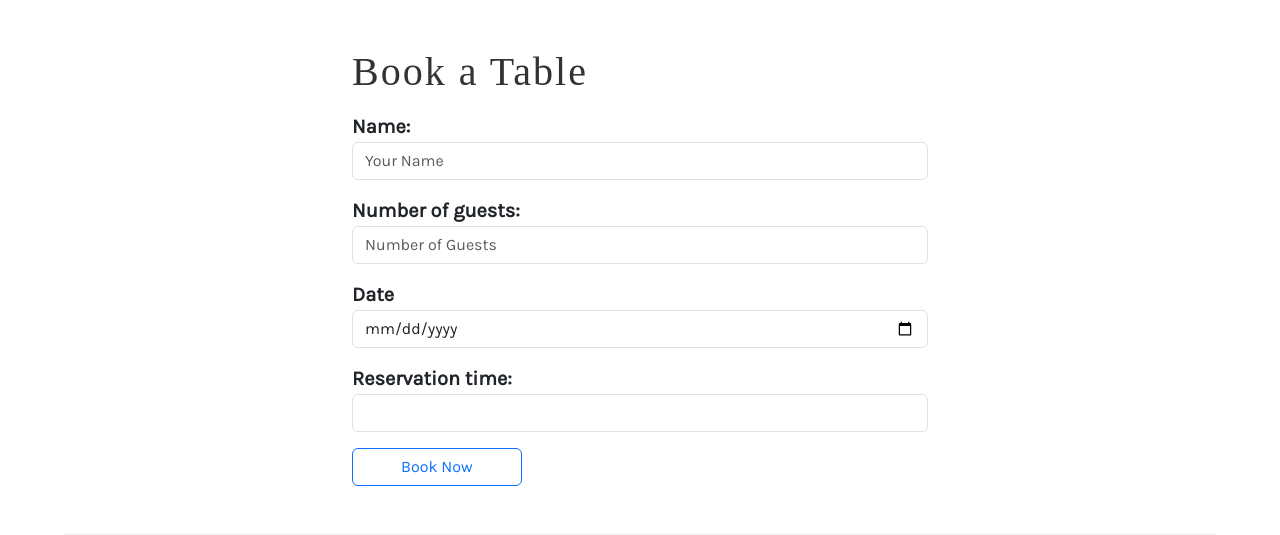
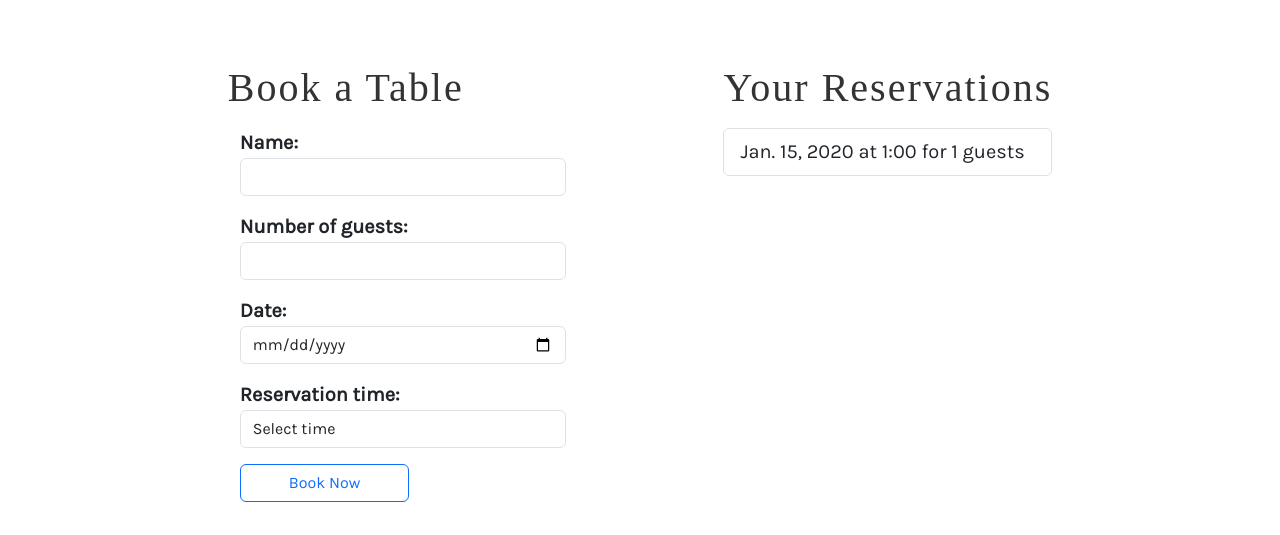
Before and after one commit to IonutLuca86/littlelemon, a Django app: page /restaurant/book in a window 1280 px wide. Shown: the part 276-811 px from the top of the page. Run offline with Django 5.2, Linux system fonts and the light colour scheme; a user stored in the database is signed in; tables that the repository leaves empty hold one stand-in row (values such as "Sample post"); some libraries are stand-ins or nearby versions; some web fonts are replaced.

Commit message:
added reservsation, menu item add/modify/delete

```diff
--- a/restaurantAPI/forms.py
+++ b/restaurantAPI/forms.py
@@ -1,7 +1,7 @@
 from django import forms
 from django.contrib.auth.forms import UserCreationForm, PasswordChangeForm
 from django.contrib.auth.models import User
-from .models import Booking
+from .models import Booking, Menu
 
 class RegisterForm(UserCreationForm):
     email = forms.EmailField()
@@ -12,12 +12,25 @@
 
 
 class BookingForm(forms.ModelForm):
-
     class Meta:
         model = Booking
+        exclude = ['user_id']
         fields = ['name','no_of_guests','bookingDate','reservation_time']
+        widgets = {
+            'bookingDate': forms.DateInput(attrs={'type': 'date', 'class': 'form-control'}),
+            'reservation_time': forms.Select(attrs={'class': 'form-control'}),
+            'name': forms.TextInput(attrs={'class': 'form-control'}),
+            'no_of_guests': forms.NumberInput(attrs={'class': 'form-control'}),
+        }
+
 
 class CustomChangePasswordForm(PasswordChangeForm):
     old_password = forms.PasswordInput
     new_password1 = forms.PasswordInput
     new_password2 = forms.PasswordInput
+
+
+class MenuForm(forms.ModelForm):
+    class Meta:
+        model = Menu
+        fields = ['title','description','price','inventory']
--- a/restaurantAPI/models.py
+++ b/restaurantAPI/models.py
@@ -1,9 +1,11 @@
 from django.db import models
+from django.contrib.auth.models import User
 
 # Create your models here.
 
 class Booking(models.Model):
     id = models.AutoField(primary_key=True)
+    user_id = models.ForeignKey(User, on_delete=models.DO_NOTHING)
     name = models.CharField(max_length=255)
     no_of_guests = models.IntegerField()
     bookingDate = models.DateField()
--- a/restaurantAPI/templates/book.html
+++ b/restaurantAPI/templates/book.html
@@ -3,40 +3,45 @@
 
 
 {% block content %}
-<div class="container my-5" style="max-width: 600px;">
+<div class="container my-5 d-flex flex-column flex-md-row justify-content-evenly aling-item-center" >
+    <div>
         <h2>Book a Table</h2>
 
-    <!-- Display errors if the form is not valid -->
+        <form method="post" class="container" style="width: 350px;">
+            {% csrf_token %}
+
+            <!-- Display form errors properly -->
             {% if form.errors %}
                 <div class="alert alert-danger">
                     <ul>
-                {% for field in form %}
-                    {% for error in field.errors %}
-                        <li>{{ error }}</li>
+                        {% for field, errors in form.errors.items %}
+                            {% for error in errors %}
+                                <li>{{ field|capfirst }}: {{ error }}</li>
                             {% endfor %}
                         {% endfor %}
                     </ul>
                 </div>
             {% endif %}
 
-    <form method="post">
-        {% csrf_token %}
             <p>
-            <label for="first_name">Name:</label>
-            <input type="text" class="form-control" placeholder="Your Name" maxlength="200" required="" id="first_name">
+                <label for="{{ form.name.id_for_label }}">Name:</label>
+                {{ form.name }}
             </p>
             <p>
-            <label for="nr_of_guests">Number of guests:</label>
-            <input type="number" class="form-control" placeholder="Number of Guests" maxlength="20" required="" id="nr_of_guests">
+                <label for="{{ form.no_of_guests.id_for_label }}">Number of guests:</label>
+                {{ form.no_of_guests }}
             </p>
             <p>
-            <label for="reservation_date">Date</label>
-            <input type="date" class="form-control" required="" id="reservation_date"></input>
+                <label for="{{ form.bookingDate.id_for_label }}">Date:</label>
+                {{ form.bookingDate }}
             </p>
             <p>
-            <label for="reservation_slot">Reservation time:</label>
-            <select id="reservation_slot" class="form-control">
-            <option value="0" disabled>Select time</option>
+                <label for="{{ form.reservation_time.id_for_label }}">Reservation time:</label>
+                <select name="reservation_time" id="{{ form.reservation_time.id_for_label }}" class="form-control">
+                    <option value="" disabled selected>Select time</option>
+                    {% for slot in available_slots %}
+                        <option value="{{ slot }}">{{ slot }}:00</option>
+                    {% endfor %}
                 </select>
             </p>
 
@@ -45,9 +50,29 @@
             </div>
         </form>
     </div>
+    {% if user_bookings %}
+    <div>
+        <h2> Your Reservations</h2>
+        <ul class="list-group">
+            {% for booking in user_bookings %}
+                <li class="list-group-item">
+                    {{ booking.bookingDate }} at {{ booking.reservation_time }}:00 for {{ booking.no_of_guests }} guests
+                </li>
+            {% endfor %}
+        </ul>
+    </div>
+    {% endif %}
+</div>
 {% endblock %}
 
 <script>
+    document.getElementById('bookingDate').addEventListener('change', function () {
+        let selectedDate = this.value;
+        window.location.href = "?date=" + selectedDate;
+    });
+</script>
+
+<!-- <script>
     const date = new Date()
     document.getElementById('reservation_date').value = `${date.getFullYear()}-${(date.getMonth() + 1).toString().padStart(2, "0")}-${date.getDate().toString().padStart(2, "0")}`
 
@@ -69,13 +94,13 @@
         console.log(data)
         let bookings = ''
 
-        /* Step 11: Part three */
+
         data.forEach(booking => {
-            reserved_slots.push(booking.fields.reservation_slot)
-            bookings += `<p>${booking.fields.first_name} - ${booking.fields.reservation_slot}</p>`
+            reserved_slots.push(booking.fields.reservation_time)
+            bookings += `<p>${booking.fields.first_name} - ${booking.fields.reservation_time}</p>`
         })
 
-        /* Corrected logic for populating reservation time options */
+
         let slot_options = '<option value="0" disabled>Select time</option>';
         for (let i = 9; i < 21; i++) {
             var label = formatTime(i);
@@ -116,4 +141,4 @@
         getBookings()
         })
     })
-</script>
+</script> -->
--- a/restaurantAPI/templates/index.html
+++ b/restaurantAPI/templates/index.html
@@ -8,7 +8,7 @@
       <p>
         30% Off This Weekend
       </p>
-      <a href="#" class="cta"> Book now </a>
+      <a href="{% url 'book' %}" class="cta"> Book now </a>
     </article>
   </section>
   <section>
@@ -19,7 +19,7 @@
         Our menu consists of 12-15 seasonal items based on Italian, Greek, and Turkish culture.
       </p>
       <p>
-        <a href="#">See our new menu</a>
+        <a href="{% url 'menu' %}">See our new menu</a>
       </p>
     </article>
     <article>
@@ -29,7 +29,7 @@
         Reserve your table for an Italian, Greek, and Turkish dining experience.
       </p>
       <p>
-        <a href="#">Book your table now</a>
+        <a href="{% url 'book' %}">Book your table now</a>
       </p>
     </article>
     <article>
--- a/restaurantAPI/templates/partials/_header.html
+++ b/restaurantAPI/templates/partials/_header.html
@@ -14,8 +14,8 @@
             <li class="nav-item"><a class="nav-link text-white" href="{% url 'about' %}">About</a></li>
             <li class="nav-item"><a class="nav-link text-white" href="{% url 'menu' %}">Menu</a></li>
             <li class="nav-item"><a class="nav-link text-white" href="{% url 'book' %}">Book</a></li>
-            {% if user.is_authenticated and user|has_group:"StaffMember" %}
-            <li class="nav-item"><a class="nav-link text-white" href="{% url 'book' %}">Add Menu Item</a></li>
+            {% if user.is_authenticated and user|has_group:"Employee" %}
+            <li class="nav-item"><a class="nav-link text-white" href="{% url 'add_item' %}">Add Menu Item</a></li>
             <li class="nav-item"><a class="nav-link text-white" href="{% url 'book' %}">Check Reservations</a></li>
             {% endif %}
         </ul>
@@ -27,7 +27,7 @@
                     {% csrf_token %}
                     <button type="submit" class="btn btn-outline-light">Logout</button>
                 </form>
-            <!-- <a href="{% url 'logout' %}" class="btn btn-outline-light">Logout</a> -->
+
         </div>
         {% else %}
         <a class="btn btn-outline-light mx-3" href="{% url 'login' %}">Login</a>
--- a/restaurantAPI/urls.py
+++ b/restaurantAPI/urls.py
@@ -12,6 +12,9 @@
     path('about/',views.about, name='about'),
     path('restaurant/menu/', views.menu_items, name='menu'),
     path('restaurant/menu/<int:pk>/', views.single_menu_item, name='menu_item'),
+    path('restaurant/menu/delete_item/<int:pk>/', views.delete_menu_item, name='delete_item'),
+    path('restaurant/menu/add/', views.add_menu_item, name='add_item'),
+    path('restaurant/menu/edit_item/<int:pk>/', views.edit_menu_item, name='edit_item'),
     # path('restaurant/booking/', include(router.urls)),
     path('restaurant/book', views.book, name='book'),
     path('restaurant/login/',views.user_login, name='login'),
--- a/restaurantAPI/views.py
+++ b/restaurantAPI/views.py
@@ -1,4 +1,4 @@
-from django.shortcuts import render, redirect
+from django.shortcuts import render, redirect, get_object_or_404
 from rest_framework import generics, viewsets
 from rest_framework.decorators import api_view, permission_classes
 from .models import Menu, Booking
@@ -7,37 +7,104 @@
 from django.contrib.auth import login, authenticate, logout
 from django.contrib.auth.decorators import login_required
 from django.contrib.auth.forms import AuthenticationForm
-from .forms import RegisterForm, BookingForm, CustomChangePasswordForm
+from .forms import RegisterForm, BookingForm, MenuForm
 from django.contrib.auth.models import Group
-from rest_framework.response import Response
 from django.contrib.auth.forms import PasswordChangeForm
 from django.contrib.auth.views import PasswordChangeView
 from django.urls import reverse_lazy
 from rest_framework.authtoken.models import Token
+from django.contrib import messages
+from django.http.response import HttpResponseNotAllowed
+import datetime
 
 # Create your views here.
 def index(request):
     return render(request, 'index.html')
 
+
 def about(request):
     return render(request,'about.html')
+
 
 def menu_items(request):
     menu_items = Menu.objects.all()
     return render(request,'menu.html',{'menu': menu_items})
 
+
 def single_menu_item(request,pk):
     item = Menu.objects.get(pk=pk)
     return render(request, 'menu_item.html',{'item': item})
 
+
+@login_required
+def add_menu_item(request):
+    if request.method == 'POST':
+        form = MenuForm(request.POST)
+        if form.is_valid():
+            form.save()
+            return redirect('menu')
+    else:
+        form = MenuForm()
+    return render(request,'add_menu_item.html',{'form': form})
+
+
+@login_required
+def edit_menu_item(request,pk):
+    item = get_object_or_404(Menu,pk=pk)
+    if request.method == 'POST':
+        form = MenuForm(request.POST, instance=item)
+        if form.is_valid():
+            form.save()
+            messages.success(request, "Item has been successfully modified!")
+            return redirect('menu_item',pk=pk)
+    else:
+        form = MenuForm(instance=item)
+    return render(request,'edit_item.html',{'form': form, 'item': item})
+
+
+@login_required
+def delete_menu_item(request,pk):
+    if request.method == 'POST':
+        item = get_object_or_404(Menu,pk=pk)
+        item.delete()
+        messages.success(request, "Menu item has been deleted!")
+        return redirect('menu')
+    return HttpResponseNotAllowed(['POST'])
+
+
+@login_required
 def book(request):
     form = BookingForm()
+    user_bookings = Booking.objects.filter(user_id = request.user)
     if request.method == 'POST':
         form = BookingForm(request.POST)
         if form.is_valid():
-            form.save()
-    context = {'form':form}
+            booking = form.save(commit=False)
+            booking.user_id = request.user
+            booking.save()
+            messages.success(request, "Your booking has been registered!")
+        else:
+            messages.error(request,"There was an error with your booking registration! Please try again!")
+
+    selected_date_str = request.GET.get('date', None)
+    if selected_date_str:
+        selected_date = datetime.datetime.strptime(selected_date_str, "%Y-%m-%d").date()
+    else:
+        selected_date = datetime.date.today()
+    booked_slots = Booking.objects.filter(bookingDate=selected_date).values_list('reservation_time',flat=True)
+    all_slots = list(range(9,21))
+    current_hour = datetime.datetime.now().hour
+    if selected_date == datetime.date.today():
+        all_slots = [slot for slot in all_slots if slot > current_hour]
+    available_slots = [slot for slot in all_slots if slot not in booked_slots]
+
+    context = {'form':form,
+               'available_slots': available_slots,
+               'selected_date': selected_date,
+               'user_bookings': user_bookings}
     return render(request, 'book.html', context)
+
+
 
 @login_required
 @permission_classes([IsAuthenticated])
```
Also changed, not shown: restaurantAPI/templates/add_menu_item.html (added, +14 -0 lines), restaurantAPI/templates/edit_item.html (added, +21 -0 lines), restaurantAPI/templates/menu_item.html (+12 -3 lines). Lines whose indentation alone changed are shown as unchanged.
